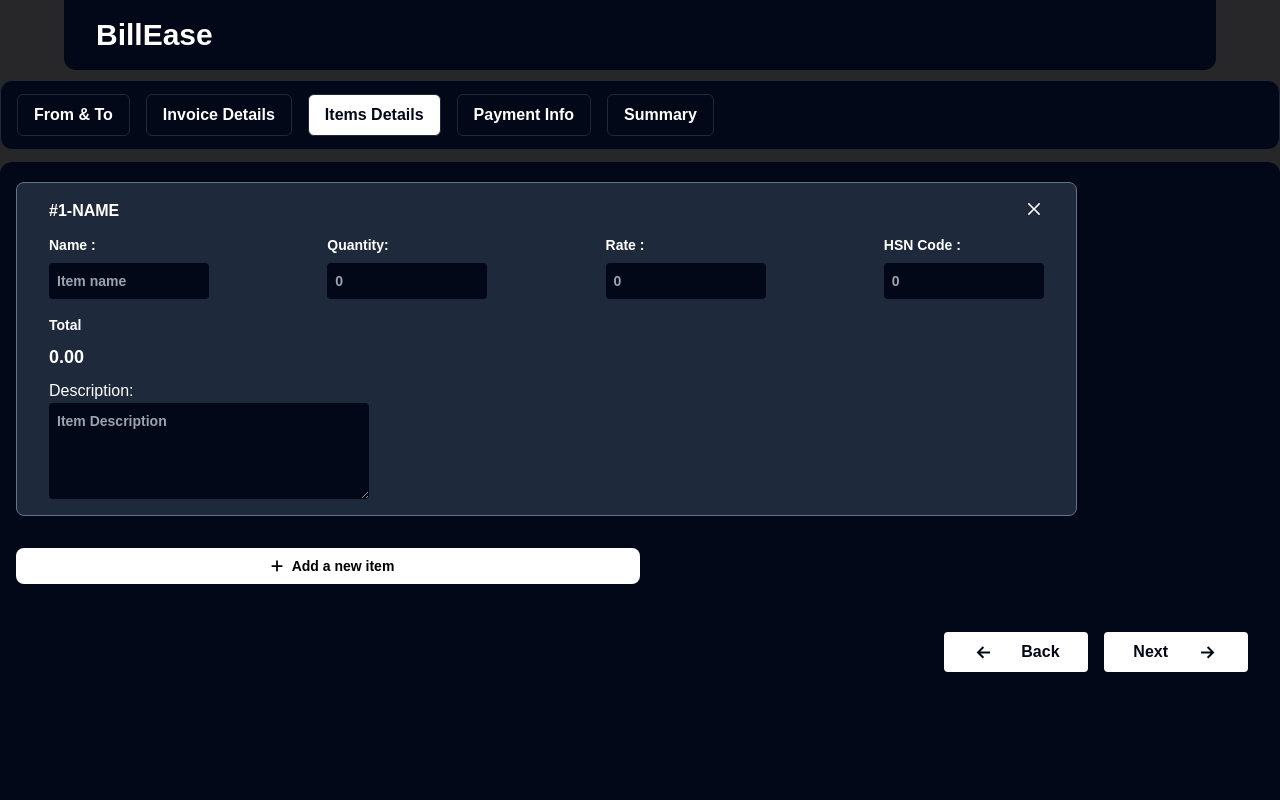
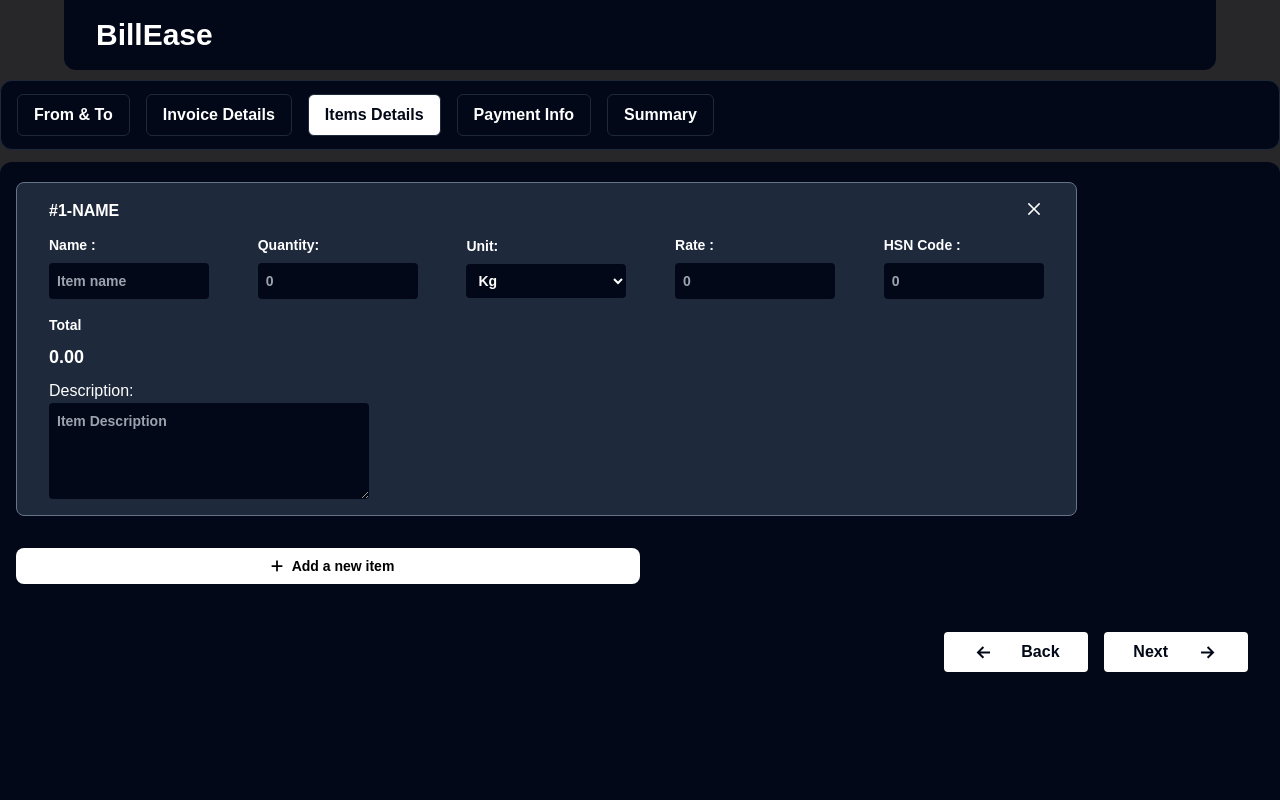
Before and after one commit to RayyanDevZone/invoice, a React (Create React App) app: page /itemsLine in a window 1280 px wide. Both pictures are taken after a click on the button "Add a new item". Shown: the top 800 px of the page. Built offline with nearby package versions, Linux system fonts and the light colour scheme.

Commit message:
quantity options added

```diff
--- a/src/components/ItemsLine/ItemsLine.jsx
+++ b/src/components/ItemsLine/ItemsLine.jsx
@@ -21,7 +21,7 @@
   const addItem = () => {
     setInvoiceData({
       ...invoiceData,
-      items: [...invoiceData.items, { itemName: '', quantity: '', rate: '', hsn: '', total: 0 }]
+      items: [...invoiceData.items, { itemName: '', quantity: '', rate: '', hsn: '', total: 0, unit: 'Kg' }]
     });
   };
 
@@ -62,8 +62,25 @@
                 required
                 value={item.quantity}
                 onChange={(e) => handleInputChange(index, 'quantity', e.target.value)}
-                className="bg-[#020817] rounded p-2 text-white text-sm font-semibold focus:outline-none focus:border-blue-500 w-40  no-spinners"
+                className="bg-[#020817] rounded p-2 text-white text-sm font-semibold focus:outline-none focus:border-blue-500 w-40 no-spinners"
               />
+            </div>
+            <div className="flex flex-col items-left gap-2 mt-3">
+              <label htmlFor={`item-unit-${index}`} className="text-sm font-bold text-white w-20">Unit:</label>
+              <select
+                id={`item-unit-${index}`}
+                value={item.unit}
+                onChange={(e) => handleInputChange(index, 'unit', e.target.value)}
+                className="bg-[#020817] rounded p-2 text-white text-sm font-semibold focus:outline-none focus:border-blue-500 w-40"
+              >
+                <option value="Kg">Kg</option>
+                <option value="Piece/Pieces">Piece/Pieces</option>
+                <option value="Bag">Bag</option>
+                <option value="Box">Box</option>
+                <option value="Quintal">Quintal</option>
+                <option value="Tonne">Tonne</option>
+                <option value="Bundle">Bundle</option>
+              </select>
             </div>
             <div className="flex flex-col items-left gap-2 mt-3">
               <label htmlFor={`item-rate-${index}`} className="text-sm font-bold text-white w-20">Rate :</label>
@@ -74,7 +91,7 @@
                 required
                 value={item.rate}
                 onChange={(e) => handleInputChange(index, 'rate', e.target.value)}
-                className="bg-[#020817] rounded p-2 text-white text-sm font-semibold focus:outline-none focus:border-blue-500 w-40  no-spinners"
+                className="bg-[#020817] rounded p-2 text-white text-sm font-semibold focus:outline-none focus:border-blue-500 w-40 no-spinners"
               />
             </div>
             <div className="flex flex-col items-left gap-2 mt-3">
@@ -86,7 +103,7 @@
                 required
                 value={item.hsn}
                 onChange={(e) => handleInputChange(index, 'hsn', e.target.value)}
-                className="bg-[#020817] rounded p-2 text-white text-sm font-semibold focus:outline-none focus:border-blue-500 w-40  no-spinners"
+                className="bg-[#020817] rounded p-2 text-white text-sm font-semibold focus:outline-none focus:border-blue-500 w-40 no-spinners"
               />
             </div>
           </div>
```
